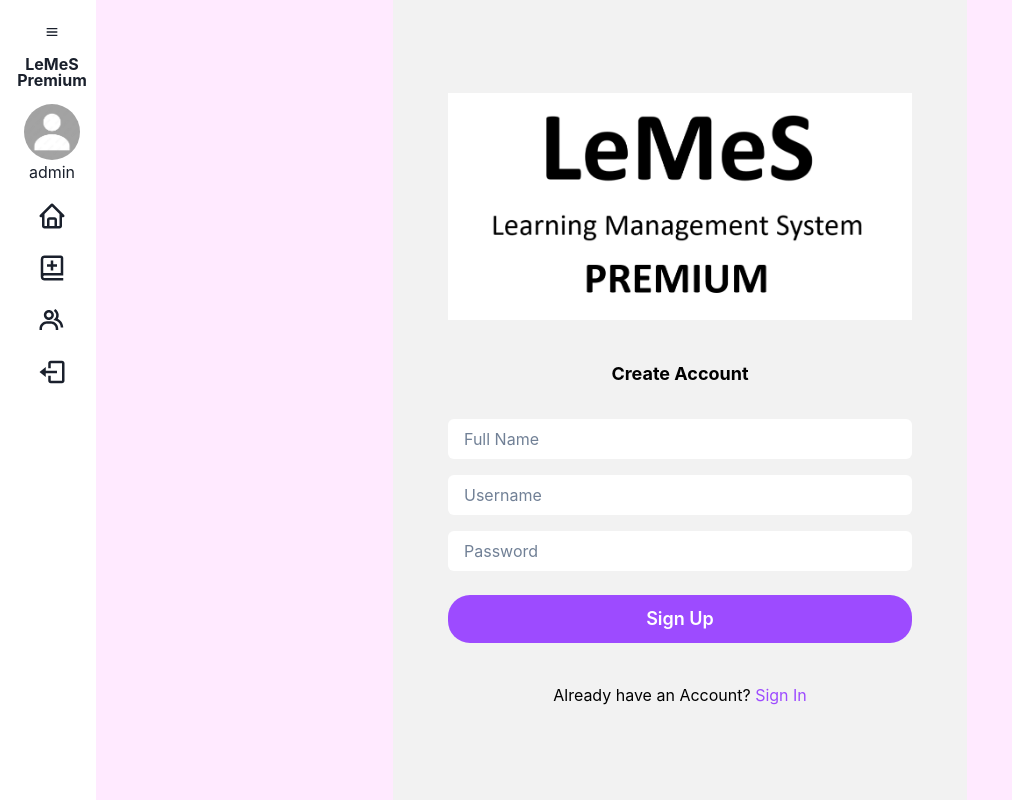
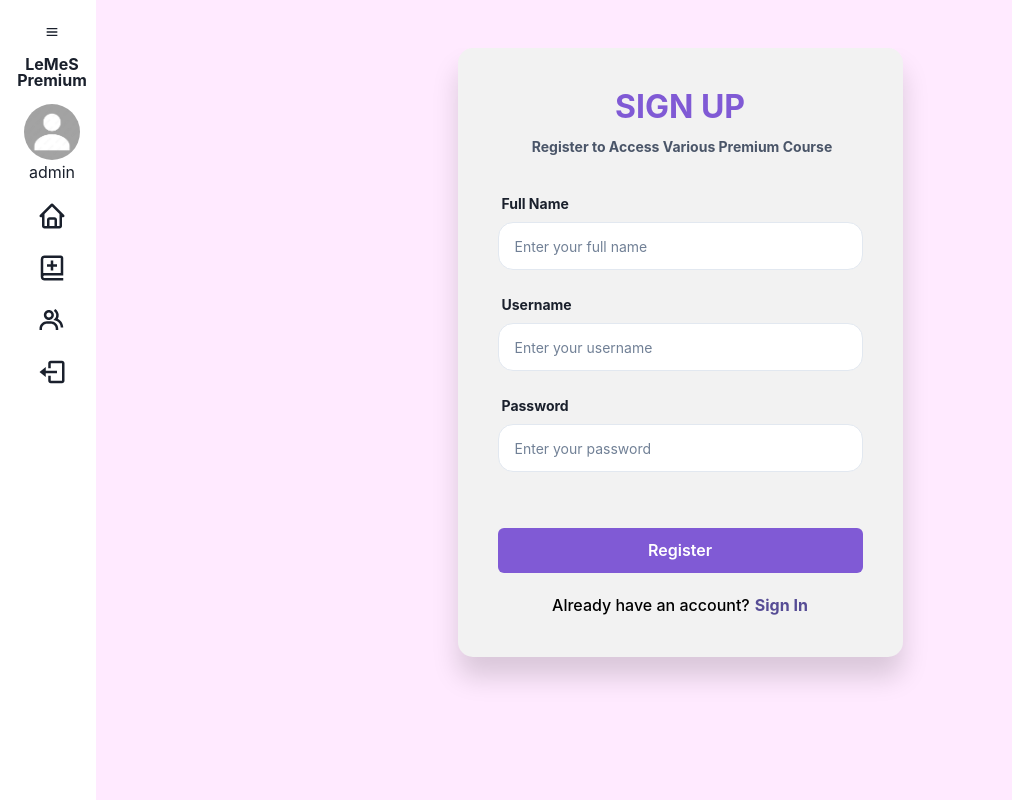
Before and after one commit to nathaniacalista01/LeMeS-WBD-React, a React (Create React App) app: page /register in a window 1280 px wide. Shown: the whole page, without its empty margins (0-1012 px from the left). Built offline with nearby package versions, Linux system fonts and the light colour scheme.

Commit message:
feat: new register page

```diff
--- a/src/pages/Register.tsx
+++ b/src/pages/Register.tsx
@@ -1,96 +1,120 @@
+import React from "react";
 import {
+  Flex,
+  Button,
+  FormControl,
+  FormLabel,
+  Heading,
+  Input,
   Text,
-  Box,
-  Flex,
-  Stack,
-  Button,
-  Image,
-  FormControl,
-  Input,
-  InputGroup,
-  useColorModeValue,
   Container,
 } from "@chakra-ui/react";
-
-import { Link } from "react-router-dom";
+import { Link as RouterLink } from "react-router-dom";
 
 function Register() {
+  const titleColor = "purple.500";
+  const textColor = "black";
   return (
-    <>
-    <Container
-    justifyContent={"center"}>
+    <Container display={"flex"} flexDir={"column"}>
       <Flex
-        minH={"100vh"}
-        align={"center"}
-        justify={"center"}
-        textColor={"black"}
-        bg={useColorModeValue("#f2f2f2", "gray.800")}
-        >
-        <Stack spacing={8} mx={"auto"} maxW={"lg"} py={8} px={6}>
-          <Stack align={"center"}>
-            <Image src="premiumlogo.png" alt="logo" mb={8} />
-            <Text fontSize={"lg"} color={"black"} fontWeight={"bold"}>
-              Create Account
+        direction='column'
+        alignSelf='center'
+        justifySelf='center'
+        mt="3rem"
+        overflow='hidden'>
+        <Flex alignItems='center' justifyContent='center' mb='60px'>
+          <Flex
+            direction='column'
+            w='445px'
+            background='transparent'
+            borderRadius='15px'
+            p='40px'
+            mx={{ base: "100px" }}
+            bg={"#f2f2f2"}
+            boxShadow='0 20px 27px 0 rgb(0 0 0 / 15%)'>
+            <Heading color={titleColor} fontSize='32px' mb='10px'>
+              SIGN UP
+            </Heading>
+            <Text
+              mb='36px'
+              ms='4px'
+              color={"gray.600"}
+              fontWeight='bold'
+              fontSize='14px'>
+              Register to Access Various Premium Course
             </Text>
-          </Stack>
-
-          <Box>
-            <Stack spacing={4}>
-            <FormControl id="fullname" isRequired>
+            <FormControl>
+            <FormLabel ms='4px' fontSize='sm' fontWeight='bold'>
+                Full Name
+              </FormLabel>
               <Input
-                  type="text"
                 bg="white"
-                  placeholder="Full Name"
-                  border={"none"}
+                borderRadius='15px'
+                mb='24px'
+                fontSize='sm'
+                type='text'
+                placeholder='Enter your full name'
+                size='lg'
               />
+              <FormLabel ms='4px' fontSize='sm' fontWeight='bold'>
+                Username
+              </FormLabel>
+              <Input
+                bg="white"
+                borderRadius='15px'
+                mb='24px'
+                fontSize='sm'
+                type='text'
+                placeholder='Enter your username'
+                size='lg'
+              />
+              <FormLabel ms='4px' fontSize='sm' fontWeight='bold'>
+                Password
+              </FormLabel>
+              <Input
+                bg="white"
+                borderRadius='15px'
+                mb='36px'
+                fontSize='sm'
+                type='password'
+                placeholder='Enter your password'
+                size='lg'
+              />
+              <Button
+                fontSize='16px'
+                type='submit'
+                bg='purple.500'
+                w='100%'
+                h='45'
+                mb='20px'
+                color='white'
+                mt='20px'
+                _hover={{
+                  bg: "purple.200",
+                }}
+                _active={{
+                  bg: "purple.400",
+                }}>
+                Register
+              </Button>
             </FormControl>
-
-              <FormControl id="username" isRequired>
-                <Input
-                  type="text"
-                  bg="white"
-                  placeholder="Username"
-                  border={"none"}
-                  />
-              </FormControl>
-
-              <FormControl id="password" isRequired>
-                <InputGroup>
-                  <Input
-                    type="password"
-                    bg="white"
-                    placeholder="Password"
-                    border={"none"}
-                    />
-                </InputGroup>
-              </FormControl>
-
-              <Stack spacing={10} pt={2}>
-                <Button
-                  borderRadius={"22px"}
-                  size="lg"
-                  bg={"#9d4bff"}
-                  color={"white"}
-                  _hover={{ bg: "#23004d" }}
-                  >
-                  Sign Up
-                </Button>
-              </Stack>
-
-              <Stack pt={6}>
-                <Text align={"center"}>
-                  Already have an Account?{" "}
-                    <Link to={{ pathname: "/login" }} style={{ color: "#9d4bff" }}>
+            <Flex
+              flexDirection='column'
+              justifyContent='center'
+              alignItems='center'
+              maxW='100%'
+              mt='0px'>
+              <Text color={textColor} fontWeight='medium'>
+                Already have an account?
+                <RouterLink to="/login" style={{color: "#564c95", marginLeft: '5px', fontWeight: 'bold'}}>
                   Sign In
-                    </Link>
+                </RouterLink>
               </Text>
-              </Stack>
-            </Stack>
-          </Box>
-        </Stack>
             </Flex>
-      </Container>
-    </>
+          </Flex>
+        </Flex>
+      </Flex>
+    </Container >
   );
 }
 
```
Lines whose indentation alone changed are shown as unchanged.
